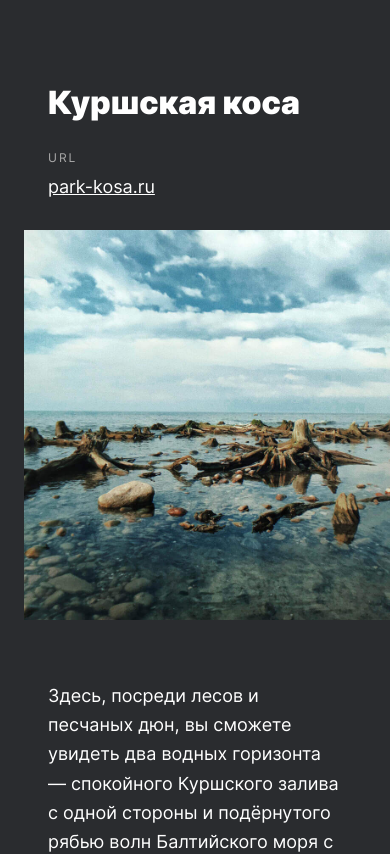
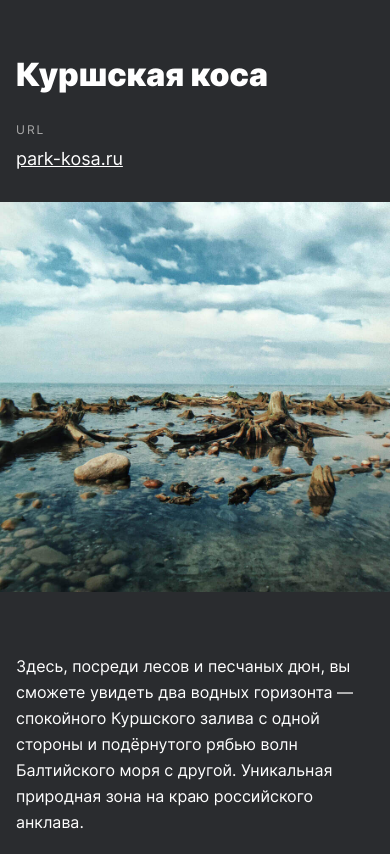
Before and after one commit to temirlanmur/russian-travel, a plain HTML site: page index.html in a window 390 px wide. Shown: the part 4740-5594 px from the top of the page. Drawn offline with Linux system fonts and the light colour scheme; files whose address does not match are found by name.

Commit message:
Fix places

```diff
--- a/blocks/intro/__list/intro__list.css
+++ b/blocks/intro/__list/intro__list.css
@@ -5,5 +5,5 @@
   font-size: 0.75rem;
   font-weight: 600;
   line-height: 1.125rem;
-  letter-spacing: 0%;
+  letter-spacing: 0;
 }
--- a/blocks/intro/__text/intro__text.css
+++ b/blocks/intro/__text/intro__text.css
@@ -4,7 +4,7 @@
   font-size: 1rem;
   font-weight: 400;
   line-height: 163%;
-  letter-spacing: 0%;
+  letter-spacing: 0;
 }
 
 @media screen and (min-width: 1200px) {
--- a/blocks/place/__image/place__image.css
+++ b/blocks/place/__image/place__image.css
@@ -3,9 +3,8 @@
   width: 100%;
 }
 
-@media screen and (max-width: 767px) {
+@media screen and (max-width: 425px) {
   .place__image {
-    width: 100vw;
-    margin: 32px -24px;
+    margin: 32px 0;
   }
 }
--- a/blocks/place/__link/place__link.css
+++ b/blocks/place/__link/place__link.css
@@ -5,7 +5,8 @@
   font-size: 1.125rem;
   font-weight: 400;
   line-height: 1.375rem;
-  letter-spacing: 0%;
+  letter-spacing: 0;
+  transition: 0.3s ease-in-out;
 }
 
 .place__link:link {
--- a/blocks/place/__paragraph/place__paragraph.css
+++ b/blocks/place/__paragraph/place__paragraph.css
@@ -1,15 +1,20 @@
 .place__paragraph {
   margin: 0;
   padding: 0;
-  text-align: left;
   font-size: 1.125rem;
   font-weight: 400;
   line-height: 163%;
-  letter-spacing: 0%;
+  letter-spacing: 0;
 }
 
-@media screen and (max-width: 767px) {
+@media screen and (max-width: 768px) {
   .place__paragraph {
-    margin-top: 25px;
+    font-size: 1rem;
   }
 }
+
+@media screen and (max-width: 425px) {
+  .place__paragraph {
+    margin: 25px 16px 0;
+  }
+}
--- a/blocks/place/__title/place__title.css
+++ b/blocks/place/__title/place__title.css
@@ -1,18 +1,16 @@
 .place__title {
   grid-area: title;
   max-width: 440px;
-  margin: 0 0 calc(48px - 27px);
+  margin: 0 0 48px;
   padding: 0;
   font-size: 4.5rem;
   font-weight: 800;
   line-height: 4.75rem;
-  letter-spacing: 0%;
+  letter-spacing: 0;
 }
 
-@media screen and (max-width: 1024px) {
+@media screen and (max-width: 768px) {
   .place__title {
-    max-width: 320px;
-    margin: 0 0 calc(48px - 25px);
     font-size: 2.625rem;
     line-height: 2.875rem;
   }
@@ -20,6 +18,7 @@
 
 @media screen and (max-width: 425px) {
   .place__title {
+    margin: 0 16px;
     font-size: 2rem;
     line-height: 2.1875rem;
   }
--- a/blocks/place/__website/place__website.css
+++ b/blocks/place/__website/place__website.css
@@ -1,19 +1,13 @@
 .place__website {
-  margin: 0 0 calc(48px - 27px);
+  margin: 0 0 48px;
   grid-area: website;
   align-self: flex-end;
   display: flex;
   flex-direction: column;
 }
 
-@media screen and (max-width: 1024px) {
+@media screen and (max-width: 425px) {
   .place__website {
-    margin: 0 0 calc(48px - 25px);
+    margin: 32px 16px 0;
   }
 }
-
-@media screen and (max-width: 767px) {
-  .place__website {
-    margin: 32px 0 0;
-  }
-}
--- a/blocks/place/place.css
+++ b/blocks/place/place.css
@@ -10,14 +10,14 @@
   gap: 27px 32px;
 }
 
-@media screen and (max-width: 1024px) {
+@media screen and (max-width: 768px) {
   .place {
     margin-top: 73px;
     gap: 25px 28px;
   }
 }
 
-@media screen and (max-width: 767px) {
+@media screen and (max-width: 425px) {
   .place {
     margin-top: 50px;
     display: block;
--- a/blocks/places/places.css
+++ b/blocks/places/places.css
@@ -2,14 +2,21 @@
   margin: 92px 48px 0;
 }
 
+@media screen and (min-width: 1280px) {
+  .places {
+    max-width: 984px;
+    margin: 92px auto 0;
+  }
+}
+
 @media screen and (max-width: 768px) {
- .place {
-   margin-top: 88px 24px 0;
+ .places {
+   margin: 88px 24px 0;
  }
 }
 
 @media screen and (max-width: 425px) {
-  .place {
-    margin-top: 64px 16px 0;
+  .places {
+    margin: 64px 0 0;
   }
 }
```
